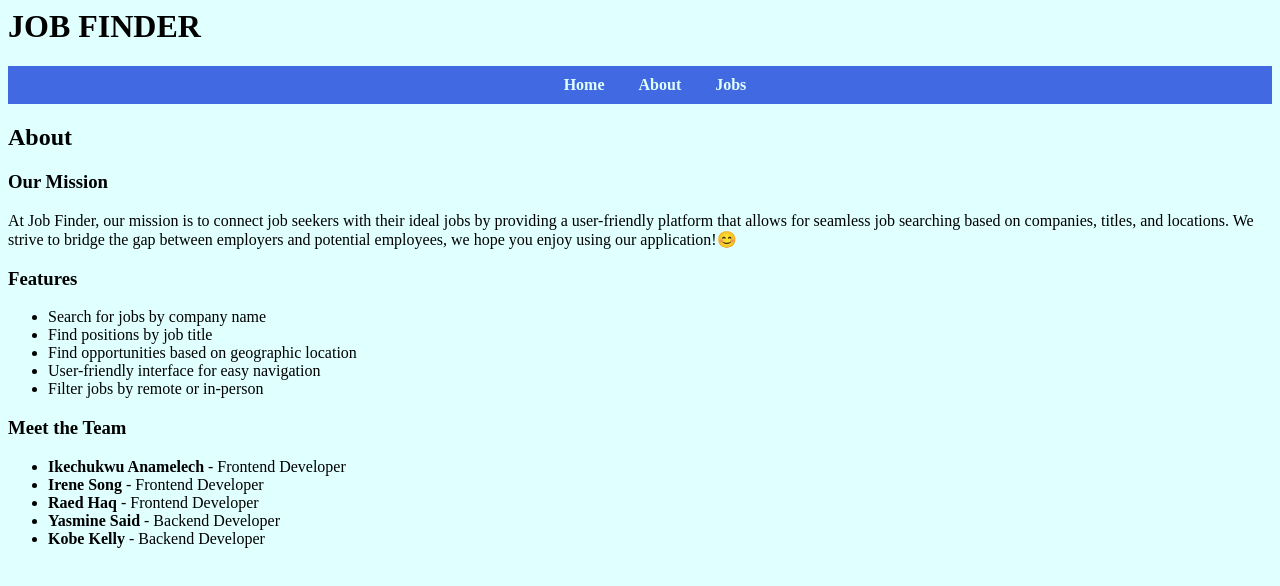
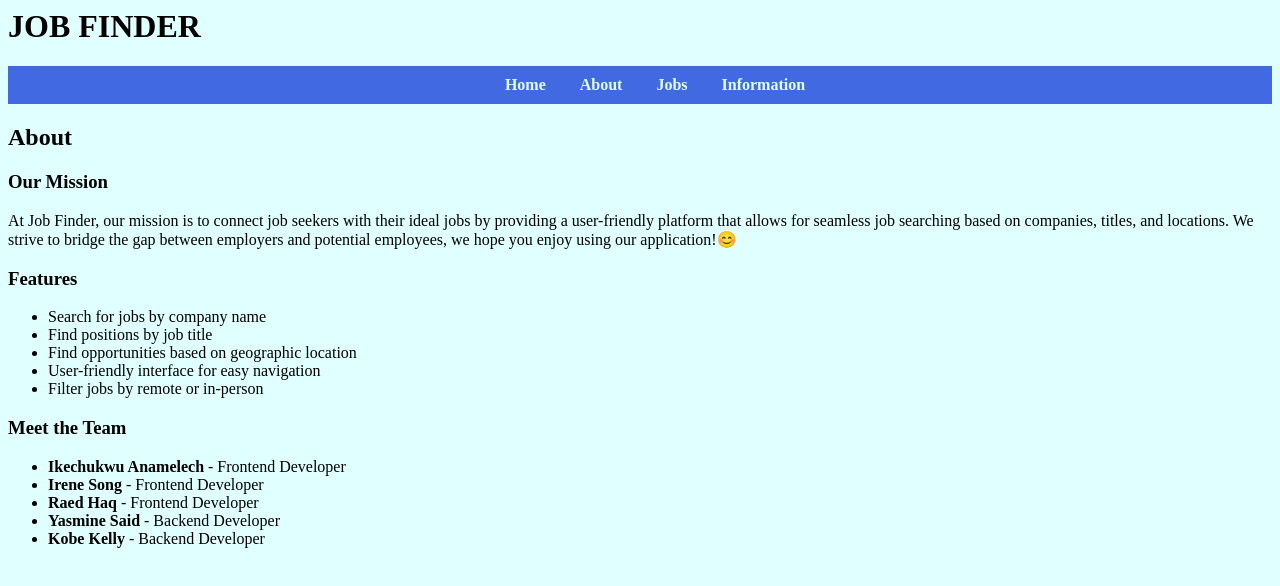
Before and after one commit to iirenesong/377-Project, a plain HTML site: page about.html in a window 1280 px wide. Drawn offline with Linux system fonts and the light colour scheme; no server answers.

Commit message:
Update about.html

```diff
--- a/about.html
+++ b/about.html
@@ -16,6 +16,7 @@
                 <li><a href="home.html"><strong>Home</strong></a></li>
                 <li><a href="about.html"><strong>About</strong></a></li>
                 <li><a href="specific.html"><strong>Jobs</strong></a></li>
+                <li><a href="information.html"><strong>Information</strong></a></li>
             </ul>
         </nav>
 
```
